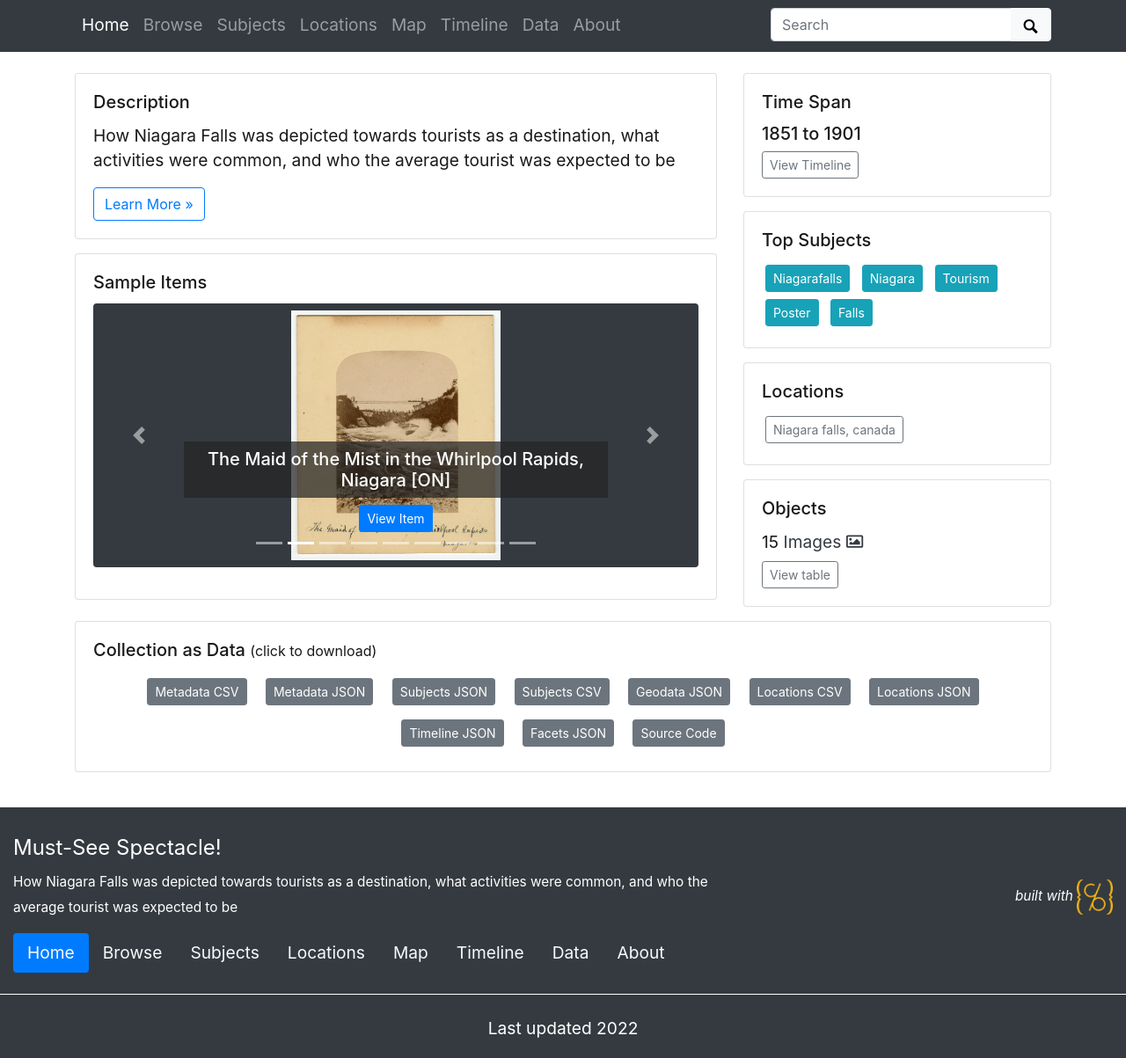
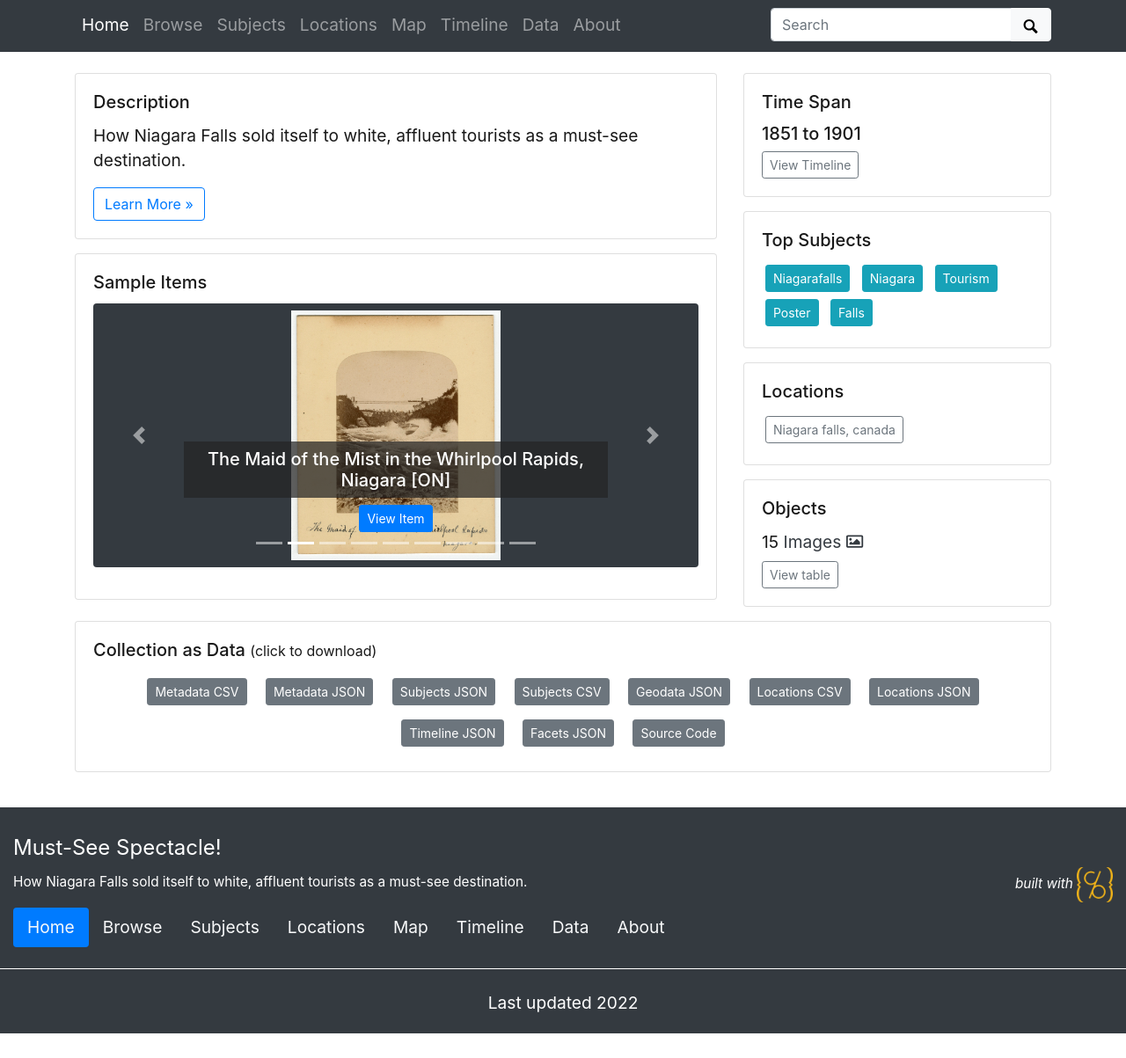
Before and after one commit to hannahswayze/NiagaraTourists, a Jekyll site: the page built from index.md, in a window 1280 px wide and 1400 px high, scrolled down 146 px. Shown: the part 197-1400 px from the top of the window at 88% size. Built offline with Jekyll 4.4.1, drawn with Linux system fonts in a browser that asks for light colours; after the commit the page ends 1518 px from its top, so only the background shows below that.

Commit message:
Update _config.yml

```diff
--- a/_config.yml
+++ b/_config.yml
@@ -25,7 +25,7 @@ title: Must-See Spectacle!
 tagline: A Visual History of Tourism and Spectacle in 19th Century Niagara Falls
 # description appears in meta tags and other locations
 # this description might appear in search result lists, keep around 160 characters max
-description: "How Niagara Falls was depicted towards tourists as a destination, what activities were common, and who the average tourist was expected to be"
+description: "How Niagara Falls sold itself to white, affluent tourists as a must-see destination."
 # creator of the digital collection, to appear in meta tags; we typically use our GitHub usernames but feel free to just use your name
 author: HannahSwayze
 
```
